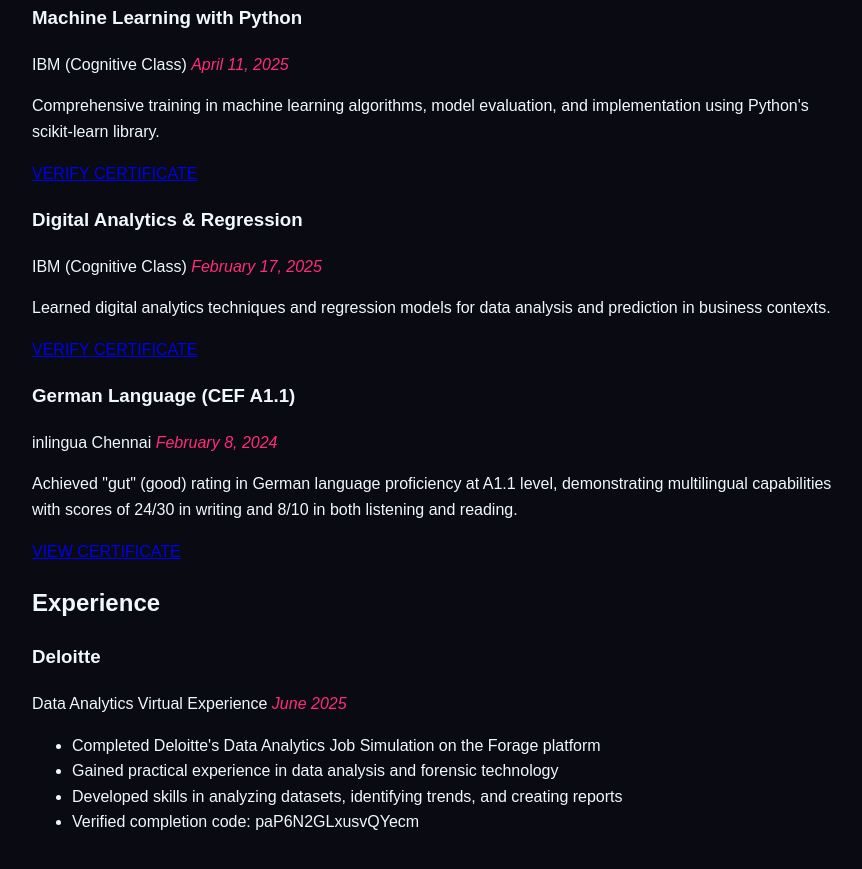
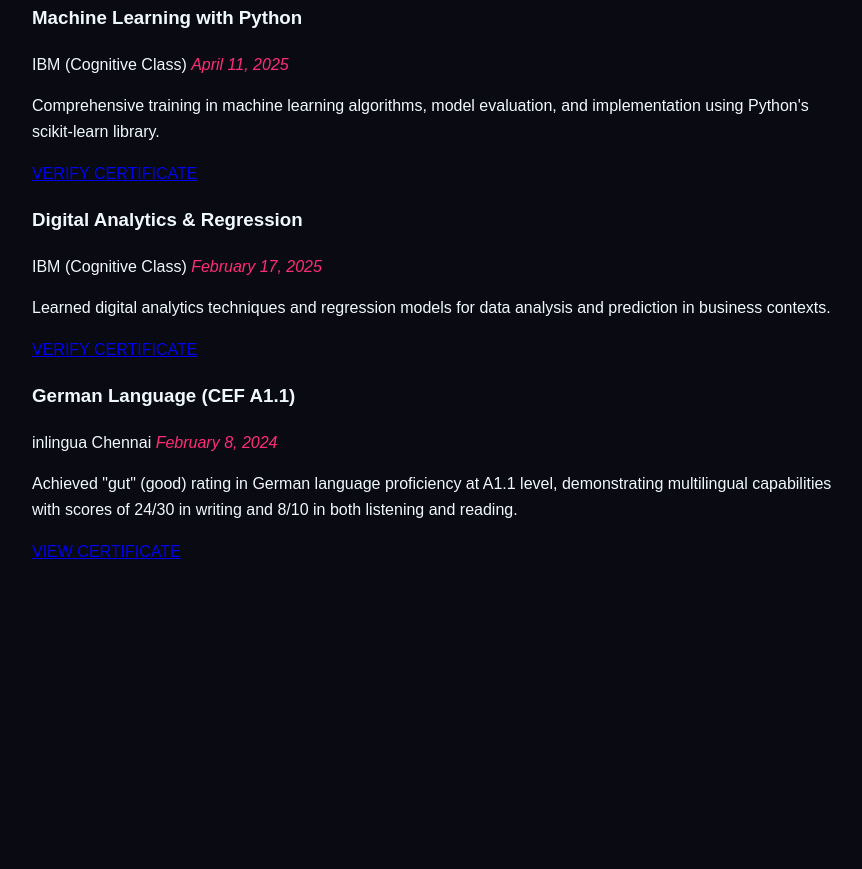
Before and after one commit to Boobalan2006/portfolio, a plain HTML site: page index.html in a window 1280 px wide. Shown: the part 2461-3330 px from the top of the page, without its empty margins (208-1070 px from the left). After the commit the page ends 3065 px from the top, so only its background shows below. Drawn offline with Linux system fonts and the light colour scheme.

Commit message:
experience and experience section

```diff
--- a/index.html
+++ b/index.html
@@ -390,21 +390,5 @@
             </div>
         </section>
 
-        <!-- Experience Section -->
-        <section class="experience">
-            <h2 class="section-title"><i class="fas fa-briefcase"></i> Experience</h2>
-            <div class="exp-grid">
-                <!-- Deloitte Experience -->
-                <div class="exp-card">
-                    <h3><i class="fas fa-building"></i> Deloitte</h3>
-                    <span class="role">Data Analytics Virtual Experience</span>
-                    <span class="date">June 2025</span>
-                    <ul>
-                        <li>Completed Deloitte's Data Analytics Job Simulation on the Forage platform</li>
-                        <li>Gained practical experience in data analysis and forensic technology</li>
-                        <li>Developed skills in analyzing datasets, identifying trends, and creating reports</li>
-                        <li>Verified completion code: paP6N2GLxusvQYecm</li>
-                    </ul>
-                </div>
 </body>
 </html>
```
